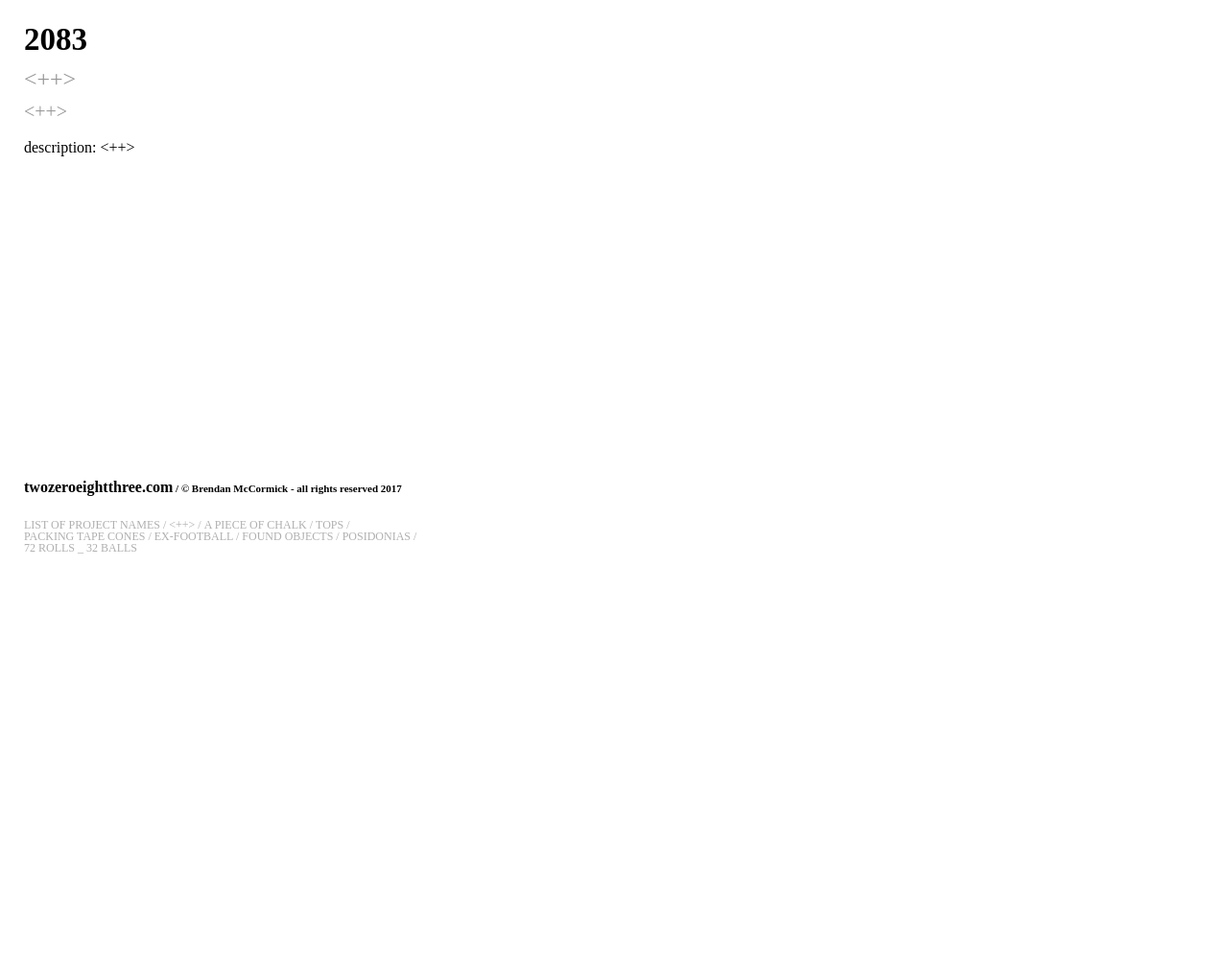
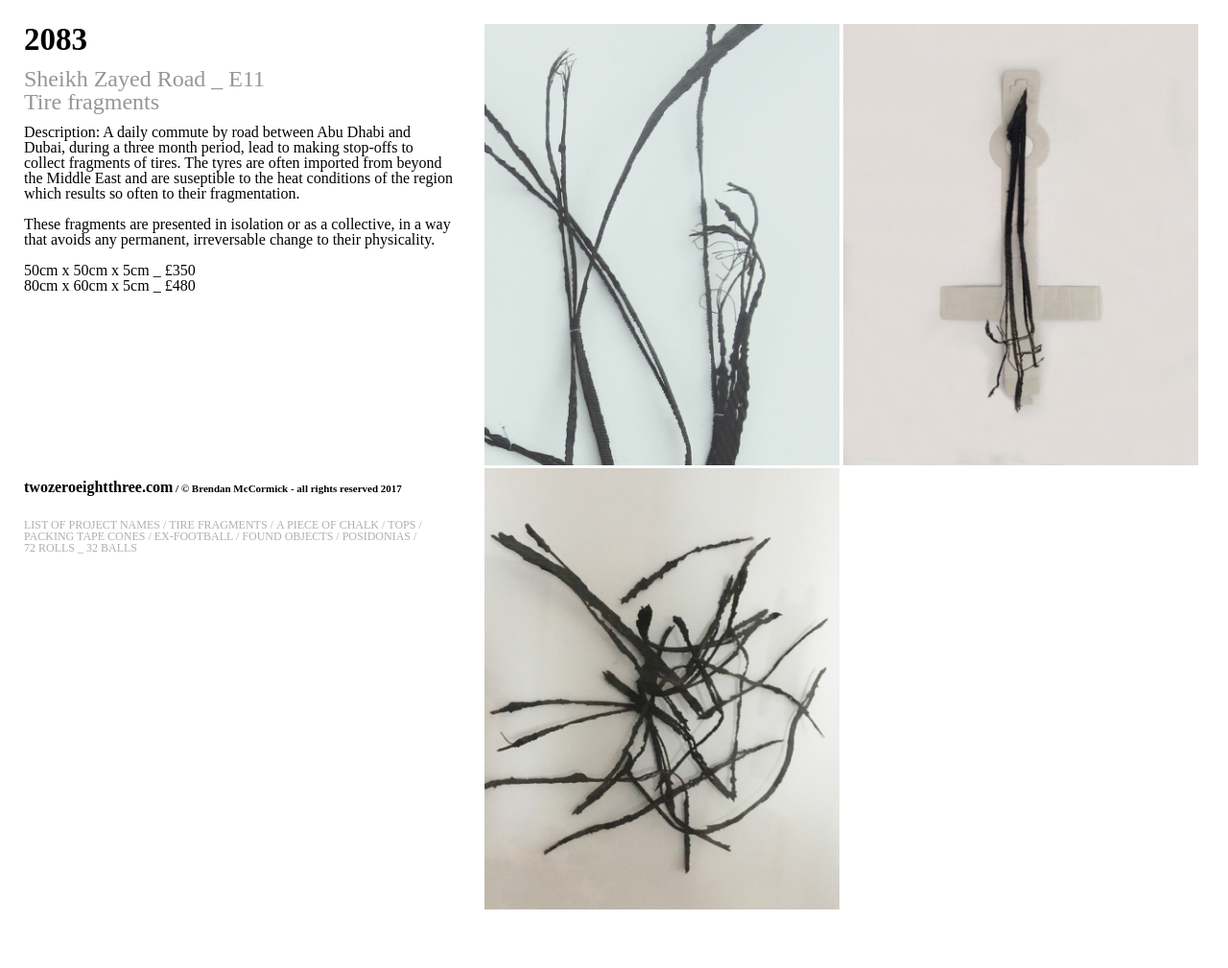
Before and after one commit to twozeroeightthree/website, a Jekyll site: the page built from _posts/2018-01-08-tire-fragments.html, in a window 1280 px wide. Shown: the whole page at 96% size. Built offline with Jekyll 4.4.1, drawn with Linux system fonts in a browser that asks for light colours; some web fonts are replaced; before the commit the page ends 900 px from its top, so only the background shows below that.

Commit message:
2018-03-20_22:02

```diff
--- a/_posts/2018-01-07-a-piece-of-chalk.html
+++ b/_posts/2018-01-07-a-piece-of-chalk.html
@@ -3,7 +3,7 @@ layout: post
 title: A piece of chalk
 imgpath: /img/chalk
 ---
-<h2>Tops</h2>
+<h2>A piece of chalk</h2>
 <p>
   Description: Adopting a consistent approach for each piece of chalk where the surface of each is reduced to a seamless series of convex polygons. Although an entirely handmade process - the finished forms share an aesthetic quality more associated with a digital context.
 </p>
--- a/_posts/2018-01-08-tire-fragments.html
+++ b/_posts/2018-01-08-tire-fragments.html
@@ -1,12 +1,21 @@
 ---
 layout: post
-title: <++>
-imgpath: <++>
+title: Tire fragments
+imgpath: /img/tire
 ---
-<h2><++></h2>
-<h3><++></h3>
+<h2>
+  Sheikh Zayed Road _ E11<br>
+  Tire fragments
+</h2>
 <p>
-  <b>description: </b><++>
+  Description: A daily commute by road between Abu Dhabi and Dubai, during a three month period, lead to making stop-offs to collect fragments of tires. The tyres are often imported from beyond the Middle East and are suseptible to the heat conditions of the region which results so often to their fragmentation.
 </p>
+<p>
+  These fragments are presented in isolation or as a collective, in a way that avoids any permanent, irreversable change to their physicality.
+</p>
+<span>
+  50cm x 50cm x 5cm _ £350<br>
+  80cm x 60cm x 5cm _ £480
+</span>
 
 {% include images.html path=page.imgpath %}
```
Also changed, not shown: 8 other files.
